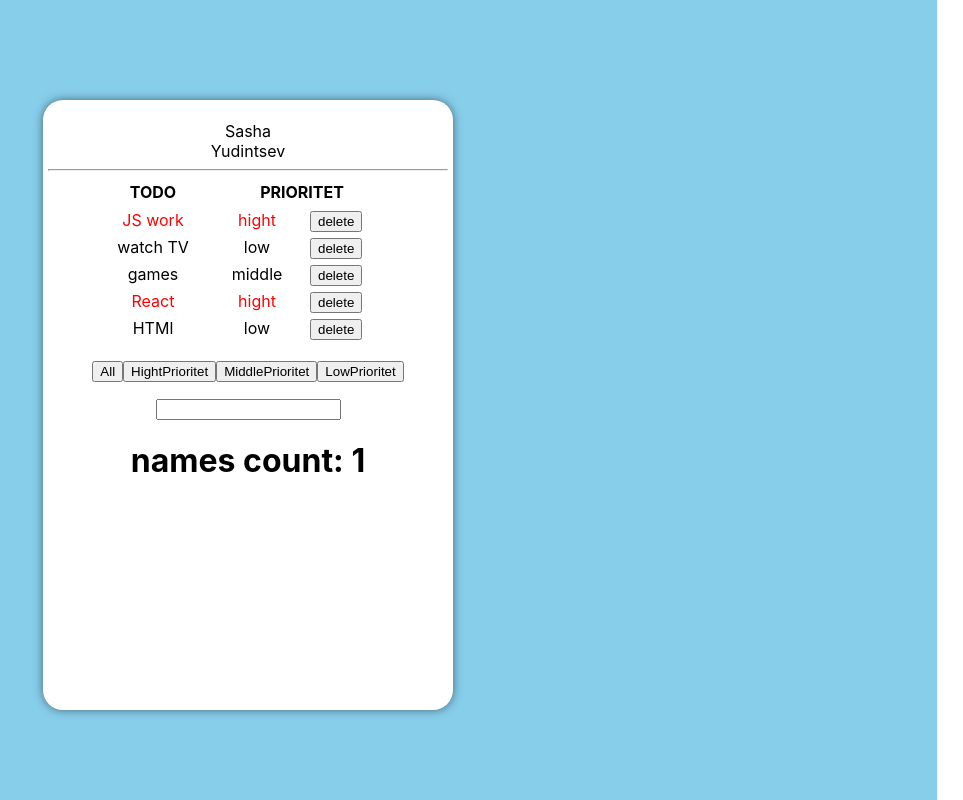
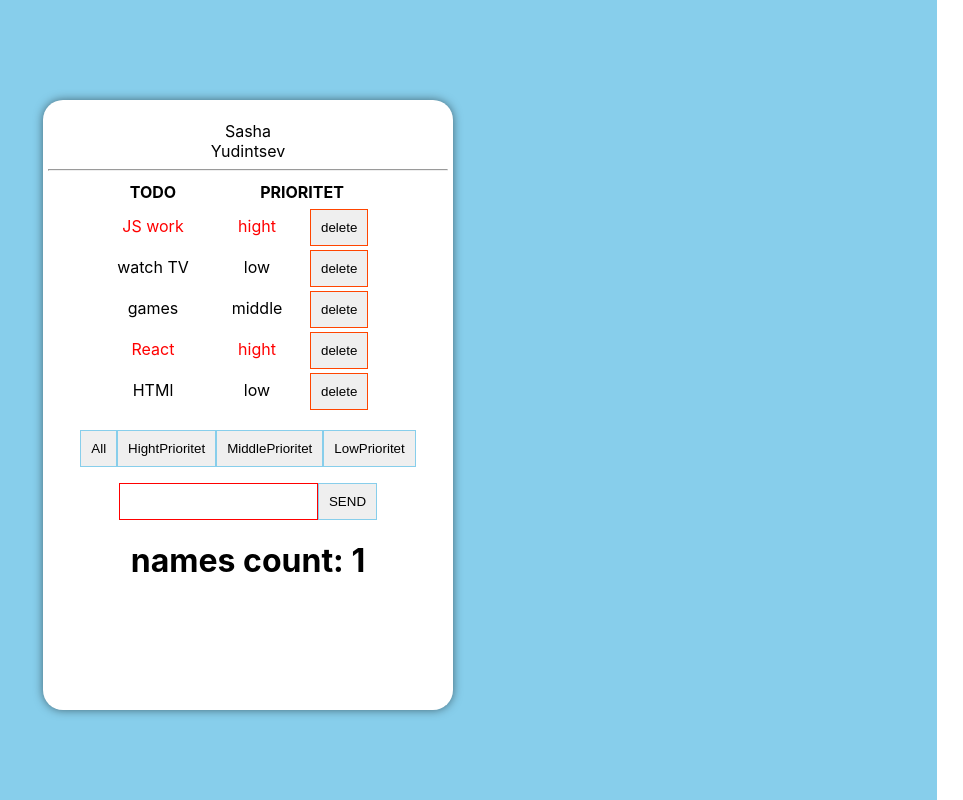
Before and after one commit to IgorYudintsev/DZ-for-Ignat, a React (Create React App) app: page / in a window 1280 px wide. Shown: the top 800 px of the page, without its empty margins (317-1280 px from the left). Built offline with nearby package versions, Linux system fonts and the light colour scheme.

Commit message:
15.07.2020-universal-input

```diff
--- a/src/common/button.styles.css
+++ b/src/common/Button.styles.css
@@ -1,4 +1,3 @@
-/*мертвая страница*/
 
 .universalButton{
     border: skyblue solid 1px;
--- a/src/common/Button.tsx
+++ b/src/common/Button.tsx
@@ -1,4 +1,5 @@
 import React from "react";
+import './Button.styles.css'
 
 type ButtonPropsType = {
     title: string
@@ -7,6 +8,23 @@ type ButtonPropsType = {
 
 export const Button = (props:ButtonPropsType) => {
     return (
-        <button onClick={props.callback}>{props.title}</button>
+        <button className={props.title==='delete'?'orangeButton': 'universalButton'}
+                onClick={props.callback}>{props.title}</button>
     )
 }
+
+
+//=================================
+// import React from "react";
+// import './Button.styles.css'
+//
+// type ButtonPropsType = {
+//     title: string
+//     callback: () => void
+// }
+//
+// export const Button = (props:ButtonPropsType) => {
+//     return (
+//         <button className={props.title==='delete'?'orangeButton': 'universalButton'} onClick={props.callback}>{props.title}</button>
+//     )
+// }
--- a/src/common/Custom-input.tsx
+++ /dev/null
@@ -1,23 +0,0 @@
-import React, {ChangeEvent, KeyboardEvent} from "react";
-
-type InputPropsType = {
-    sendName: string
-    setSendName: (value:string)=> void
-    clickEnter: (value: string)=> void
-}
-
-export const CustomInput = (props:InputPropsType) => {
-
-    const onChange = (event: ChangeEvent<HTMLInputElement>) => props.setSendName(event.currentTarget.value);
-
-    const onKeyPress = (event: KeyboardEvent<HTMLInputElement>) => {
-        if (event.charCode === 13) {
-            props.clickEnter(props.sendName)
-        }
-    };
-    return (
-        <input className={props.sendName ? 'universal' : 'error'} type="text" value={props.sendName}
-               onChange={onChange}
-               onKeyPress={onKeyPress}/>
-    )
-}
--- a/src/common/Input.styles.css
+++ b/src/common/Input.styles.css
@@ -1,4 +1,3 @@
-/*мертвая страница*/
 .universal {
     border: skyblue solid 1px;
     padding: 10px;
--- a/src/common/Input.tsx
+++ b/src/common/Input.tsx
@@ -1,18 +1,28 @@
-/*мертвая страница*/
-import React, {useState} from 'react';
+import React, {useState, ChangeEvent, KeyboardEvent} from "react";
 import './Input.styles.css'
+import {Button} from "../common/Button";
 
-type clickEnterType = {
-    clickEnter: (sendName: string) => void;
-    sendName: string;
-    setSendName: (sendName: string) => void
+type InputPropsType = {
+    sendName: string
+    setSendName: (value: string) => void
+    clickEnter: (value: string) => void
 }
 
-export let Input = (props: clickEnterType) => {
+export const Input = (props: InputPropsType) => {
     let [error, setError] = useState<string | null>(null);
+    const onChange = (event: ChangeEvent<HTMLInputElement>) => {
+        setError('');
+        props.setSendName(event.currentTarget.value)
+    };
+
+    const onKeyPress = (event: KeyboardEvent<HTMLInputElement>) => {
+        if (event.charCode === 13) {
+            props.clickEnter(props.sendName);
+            onAddTaskClick();
+        }
+    };
 
     function onAddTaskClick() {
-        console.log('kkkkkkkkkkkkkkkkkk')
         if (props.sendName.trim() !== '') {
             props.clickEnter(props.sendName);
             setError('')
@@ -24,45 +34,12 @@ export let Input = (props: clickEnterType) => {
     return (
         <div>
             <input className={props.sendName ? 'universal' : 'error'} type="text" value={props.sendName}
-                   onChange={(event) => props.setSendName(event.currentTarget.value)}
-                   onKeyPress={(event) => {
-                       if (event.charCode === 13) {
-                           props.clickEnter(props.sendName)
-                       }
-                   }}/>
+                   onChange={onChange}
+                   onKeyPress={onKeyPress}
+            />
 
-
-            {/*<button className={'universal'} onClick={onAddTaskClick}>send</button>*/}
-
+            <Button title={'SEND'} callback={() => {onAddTaskClick()}}/>
             {<div className="error-message">{error}</div>}
         </div>
     )
 }
-
-//=================================================
-// import React, {useState} from 'react';
-// import './Input.styles.css'
-//
-// type clickEnterType = {
-//     clickEnter: (sendName: string) => void;
-//     sendName: string;
-//     setSendName: (sendName: string) => void
-// }
-//
-// type sendNameType = {
-//     id: string,
-//     name: string
-// }
-// export let Input = (props: clickEnterType) => {
-//     return (
-//         <div>
-//             <input className={'universal'} type="text" value={props.sendName} onChange={(event) => props.setSendName(event.currentTarget.value)}
-//                    onKeyPress={(event) => {
-//                        if (event.charCode === 13) {
-//                            props.clickEnter(props.sendName)
-//                        }
-//                    }}/>
-//             <button className={'universal'} onClick={() => {props.clickEnter(props.sendName)}}>send</button>
-//         </div>
-//     )
-// }
--- a/src/task1/Telegram.tsx
+++ b/src/task1/Telegram.tsx
@@ -1,11 +1,8 @@
 import React, {useState} from 'react';
 import style from './TelegramStyles.module.css';
 import {v1} from "uuid";
-import Buttons from "../common/buttons";
-import ButtonDelete from '../common/buttonDelete';
+import {Button} from "../common/Button";
 import {Input} from "../common/Input";
-import {Button} from "../common/Button";
-import {CustomInput} from "../common/Custom-input";
 
 type ITelegram = {
     name: string,
@@ -13,21 +10,22 @@ type ITelegram = {
     arQualities: Array<InArray>
     Delete: (id: string) => void;
     changeFilter: (value: string) => void;
-
 }
 type InArray = {
     id: string,
     toDo: string,
     prioritet: string,
 }
+
 export function Telegram(props: ITelegram) {
-    let [sendName, setSendName] = useState('');
+     let [sendName, setSendName] = useState('');
     let [names, setNames] = useState([
         {id: v1(), name: 'Sasha Yudintsev'}
     ])
     console.log(names)
     let counter = 1;
     let sum = 1;
+
     function clickEnter(sendName: string) {
         if (sendName.length >= 3) {
             alert('Hi USER ' + sendName);
@@ -40,11 +38,6 @@ export function Telegram(props: ITelegram) {
         setNames([recordName, ...names]);
         console.log(names.length + 1)
     }
-    // function DeleteFoo(){
-    //     props.Delete(m.id)
-    // }
-
-
 
     return (
         <div className={style.wrapper}>
@@ -65,27 +58,20 @@ export function Telegram(props: ITelegram) {
                             <tr>
                                 <td>{m.toDo}</td>
                                 <td>{m.prioritet}</td>
-                                <Button title={"delete"} callback={()=> props.Delete(m.id)}/>
-                                {/*<ButtonDelete  value={'delete'} delete={props.Delete} mId={m.id} buttonType={'orange'}/>*/}
-                                {/*<Buttons value={'delete'} changeFilter={props.Delete} mId={m.id}/>*/}
-                                {/*<button onClick={() => props.Delete(m.id)}>delete</button>*/}
+                                <Button title={"delete"} callback={() => {props.Delete(m.id)}}/>
                             </tr>
                         </div>)}
                 </table>
                 <p></p>
-                {/*<Buttons value={'All'} changeFilter={props.changeFilter}/>*/}
-                <Button title={"All"} callback={()=> props.changeFilter('All')}/>
-                <Button title={"HightPrioritet"} callback={()=> props.changeFilter('HightPrioritet')}/>
-                <Button title={"MiddlePrioritet"} callback={()=> props.changeFilter('MiddlePrioritet')}/>
-                <Button title={"LowPrioritet"} callback={()=> props.changeFilter('LowPrioritet')}/>
-                {/*<Buttons value={'HightPrioritet'} changeFilter={props.changeFilter}/>*/}
-                {/*<Buttons value={'MiddlePrioritet'} changeFilter={props.changeFilter}/>
-                <Buttons value={'LowPrioritet'} changeFilter={props.changeFilter}/>*/}
+                <Button title={"All"} callback={() => props.changeFilter('all')}/>
+                <Button title={"HightPrioritet"} callback={() => props.changeFilter('HightPrioritet')}/>
+                <Button title={"MiddlePrioritet"} callback={() => props.changeFilter('MiddlePrioritet')}/>
+                <Button title={"LowPrioritet"} callback={() => props.changeFilter('LowPrioritet')}/>
                 <p></p>
                 <p></p>
-                <CustomInput sendName={sendName} setSendName={setSendName} clickEnter={clickEnter}/>
+                <Input sendName={sendName} setSendName={setSendName} clickEnter={clickEnter}/>
                 {/*<Input clickEnter={clickEnter} sendName={sendName} setSendName={setSendName}/>*/}
-                {/*<Button title={'SEND'} callback={}/>*/}
+                {/*<Button title={'SEND'} />*/}
 
                 <span>
                   <h1>names count: {names.length}</h1>
@@ -102,10 +88,8 @@ export default Telegram
 // import React, {useState} from 'react';
 // import style from './TelegramStyles.module.css';
 // import {v1} from "uuid";
-// import Buttons from "../common/buttons";
-// import ButtonDelete from '../common/buttonDelete';
-// import Input from "../common/input/input";
-//
+// import {Button} from "../common/Button";
+// import {Input} from "../common/Custom-input";
 //
 // type ITelegram = {
 //     name: string,
@@ -115,18 +99,18 @@ export default Telegram
 //     changeFilter: (value: string) => void;
 //
 // }
-//
 // type InArray = {
 //     id: string,
 //     toDo: string,
 //     prioritet: string,
 // }
 //
-// function Telegram(props: ITelegram) {
+// export function Telegram(props: ITelegram) {
 //     let [sendName, setSendName] = useState('');
 //     let [names, setNames] = useState([
 //         {id: v1(), name: 'Sasha Yudintsev'}
 //     ])
+//     console.log(names)
 //     let counter = 1;
 //     let sum = 1;
 //
@@ -137,14 +121,11 @@ export default Telegram
 //         }
 //         setSendName('')
 //     }
-//
 //     function NamesFoo(sendName: string) {
 //         let recordName = {id: v1(), name: sendName};
 //         setNames([recordName, ...names]);
 //         console.log(names.length + 1)
-//
 //     }
-//
 //
 //     return (
 //         <div className={style.wrapper}>
@@ -165,29 +146,20 @@ export default Telegram
 //                             <tr>
 //                                 <td>{m.toDo}</td>
 //                                 <td>{m.prioritet}</td>
-//                                 {/*<button onClick={() => props.Delete(m.id)}>delete</button>*/}
-//                                 <ButtonDelete value={'delete'} delete={props.Delete} mId={m.id}/>
+//                                 <Button title={"delete"} callback={() => props.Delete(m.id)}/>
 //                             </tr>
 //                         </div>)}
 //                 </table>
 //                 <p></p>
-//                 <Buttons value={'All'} changeFilter={props.changeFilter}/>
-//                 <Buttons value={'HightPrioritet'} changeFilter={props.changeFilter}/>
-//                 <Buttons value={'MiddlePrioritet'} changeFilter={props.changeFilter}/>
-//                 <Buttons value={'LowPrioritet'} changeFilter={props.changeFilter}/>
+//                 <Button title={"All"} callback={() => props.changeFilter('All')}/>
+//                 <Button title={"HightPrioritet"} callback={() => props.changeFilter('HightPrioritet')}/>
+//                 <Button title={"MiddlePrioritet"} callback={() => props.changeFilter('MiddlePrioritet')}/>
+//                 <Button title={"LowPrioritet"} callback={() => props.changeFilter('LowPrioritet')}/>
 //                 <p></p>
-//                 {/*<input type="text" value={sendName} onChange={(event) => setSendName(event.currentTarget.value)}*/}
-//                 {/*       onKeyPress={(event) => {*/}
-//                 {/*           if (event.charCode === 13) {*/}
-//                 {/*               clickEnter(sendName)*/}
-//                 {/*           }*/}
-//                 {/*       }}/>*/}
-//                 <Input sendName={sendName} setSendName={setSendName} />
-//                 <button onClick={() => {
-//                     clickEnter(sendName)
-//                 }}>send
-//                 </button>
 //                 <p></p>
+//                 <Input sendName={sendName} setSendName={setSendName} clickEnter={clickEnter}/>
+//                 {/*<Input clickEnter={clickEnter} sendName={sendName} setSendName={setSendName}/>*/}
+//                 {/*<Button title={'SEND'} callback={}/>*/}
 //
 //                 <span>
 //                   <h1>names count: {names.length}</h1>
```
Also changed, not shown: src/App.tsx (+0 -52 lines), src/common/buttonDelete.tsx (deleted, +0 -24 lines), src/common/buttons.tsx (deleted, +0 -50 lines).
